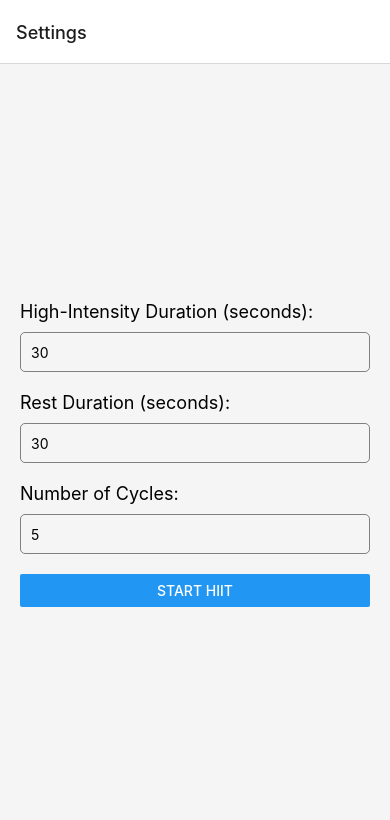
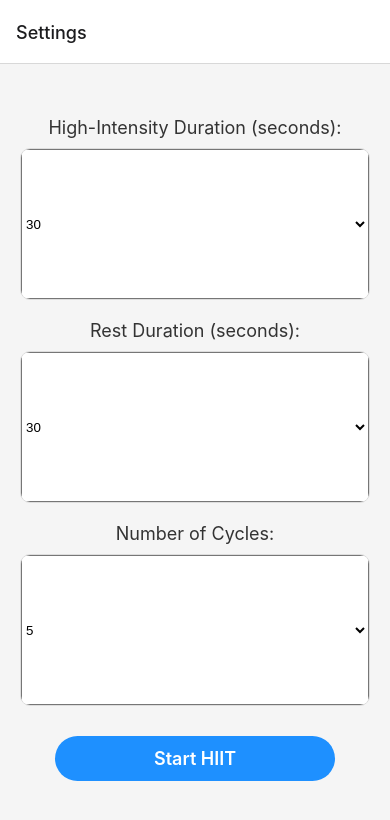
Before and after one commit to timothybruns/HitSplit, a React Native app in the folder HitSplit/: screen /Settings in a window 390 px wide. Shown: the top 820 px of the page. Built offline with nearby package versions, Linux system fonts and the light colour scheme.

Commit message:
added styling to buttons on settings screen and timerscreen

```diff
--- a/HitSplit/package.json
+++ b/HitSplit/package.json
@@ -9,6 +9,7 @@
     "web": "expo start --web"
   },
   "dependencies": {
+    "@react-native-picker/picker": "^2.8.0",
     "@react-navigation/bottom-tabs": "^6.6.1",
     "@react-navigation/drawer": "^6.7.2",
     "@react-navigation/native": "^6.1.18",
@@ -19,6 +20,9 @@
     "pod-install": "^0.2.2",
     "react": "18.2.0",
     "react-native": "0.74.5",
+    "react-native-circular-progress": "^1.4.0",
+    "react-native-picker": "^4.3.7",
+    "react-native-progress": "^5.0.1",
     "react-native-safe-area-context": "^4.10.9",
     "react-native-screens": "^3.34.0"
   },
--- a/HitSplit/screens/SettingsScreen.js
+++ b/HitSplit/screens/SettingsScreen.js
@@ -1,56 +1,71 @@
 import React, { useState } from 'react';
-import { View, Text, TextInput, Button, StyleSheet, TouchableWithoutFeedback, Keyboard } from 'react-native';
+import { View, Text, StyleSheet, TouchableWithoutFeedback, Keyboard, TouchableOpacity } from 'react-native';
+import { Picker } from '@react-native-picker/picker';
 
 const SettingsScreen = ({ navigation }) => {
-  const [highIntensityDuration, setHighIntensityDuration] = useState('30');
-  const [restDuration, setRestDuration] = useState('30');
-  const [cycles, setCycles] = useState('5');
+  const [highIntensityDuration, setHighIntensityDuration] = useState(30);
+  const [restDuration, setRestDuration] = useState(30);
+  const [cycles, setCycles] = useState(5);
 
-  const handleNumericInput = (value, setValue) => {
-    if (value === '' || /^[0-9\b]+$/.test(value)) {
-      setValue(value);
-    }
+  const renderPickerItems = (range) => {
+    return range.map((item) => (
+      <Picker.Item key={item} label={String(item)} value={item} />
+    ));
   };
 
   return (
-    // Dismiss keyboard when tapping outside input fields
     <TouchableWithoutFeedback onPress={Keyboard.dismiss}>
       <View style={styles.container}>
+        {/* High-Intensity Duration Picker */}
         <Text style={styles.label}>High-Intensity Duration (seconds):</Text>
-        <TextInput
-          style={styles.input}
-          value={highIntensityDuration}
-          onChangeText={(value) => handleNumericInput(value, setHighIntensityDuration)}
-          keyboardType="numeric"
-          returnKeyType="done"
-        />
+        <View style={styles.pickerContainer}>
+          <Picker
+            selectedValue={highIntensityDuration}
+            style={styles.picker}
+            itemStyle={styles.pickerItem}
+            onValueChange={(value) => setHighIntensityDuration(value)}
+          >
+            {renderPickerItems([...Array(121).keys()].slice(10))}
+          </Picker>
+        </View>
 
+        {/* Rest Duration Picker */}
         <Text style={styles.label}>Rest Duration (seconds):</Text>
-        <TextInput
-          style={styles.input}
-          value={restDuration}
-          onChangeText={(value) => handleNumericInput(value, setRestDuration)}
-          keyboardType="numeric"
-          returnKeyType="done"
-        />
+        <View style={styles.pickerContainer}>
+          <Picker
+            selectedValue={restDuration}
+            style={styles.picker}
+            itemStyle={styles.pickerItem}
+            onValueChange={(value) => setRestDuration(value)}
+          >
+            {renderPickerItems([...Array(121).keys()].slice(10))}
+          </Picker>
+        </View>
 
+        {/* Cycles Picker */}
         <Text style={styles.label}>Number of Cycles:</Text>
-        <TextInput
-          style={styles.input}
-          value={cycles}
-          onChangeText={(value) => handleNumericInput(value, setCycles)}
-          keyboardType="numeric"
-          returnKeyType="done"
-        />
+        <View style={styles.pickerContainer}>
+          <Picker
+            selectedValue={cycles}
+            style={styles.picker}
+            itemStyle={styles.pickerItem}
+            onValueChange={(value) => setCycles(value)}
+          >
+            {renderPickerItems([...Array(21).keys()].slice(1))}
+          </Picker>
+        </View>
 
-        <Button
-          title="Start HIIT"
+        {/* Start HIIT Pill Button */}
+        <TouchableOpacity
+          style={styles.pillButton}
           onPress={() => navigation.navigate('Timer', {
-            highIntensityDuration: parseInt(highIntensityDuration) || 0,
-            restDuration: parseInt(restDuration) || 0,
-            cycles: parseInt(cycles) || 0
+            highIntensityDuration,
+            restDuration,
+            cycles,
           })}
-        />
+        >
+          <Text style={styles.pillButtonText}>Start HIIT</Text>
+        </TouchableOpacity>
       </View>
     </TouchableWithoutFeedback>
   );
@@ -66,14 +81,41 @@ const styles = StyleSheet.create({
   label: {
     fontSize: 18,
     marginBottom: 10,
+    textAlign: 'center',
+    color: '#333',
   },
-  input: {
-    height: 40,
-    borderColor: 'gray',
+  pickerContainer: {
     borderWidth: 1,
+    borderColor: '#ddd',
+    borderRadius: 10,
     marginBottom: 20,
-    paddingHorizontal: 10,
-    borderRadius: 5,
+    overflow: 'hidden',
+  },
+  picker: {
+    height: 150,
+    width: '100%',
+    alignSelf: 'center',
+  },
+  pickerItem: {
+    fontSize: 24,
+    height: 150,
+    color: '#333',
+  },
+  pillButton: {
+    backgroundColor: '#1e90ff',  // Blue button background color
+    paddingVertical: 12,         // Adjust vertical padding
+    paddingHorizontal: 40,       // Adjust horizontal padding for pill effect
+    borderRadius: 25,            // Rounded corners for pill shape
+    marginVertical: 10,
+    alignItems: 'center',
+    justifyContent: 'center',
+    width: '80%',                // Width for pill button appearance
+    alignSelf: 'center',
+  },
+  pillButtonText: {
+    color: 'white',
+    fontSize: 18,
+    fontWeight: '600',
   },
 });
 
--- a/HitSplit/screens/TimerScreen.js
+++ b/HitSplit/screens/TimerScreen.js
@@ -1,5 +1,6 @@
 import React, { useState, useEffect } from 'react';
-import { View, Text, Button, StyleSheet } from 'react-native';
+import { View, Text, TouchableOpacity, StyleSheet } from 'react-native';
+import * as Progress from 'react-native-progress';
 import AudioCue from '../components/AudioCue';
 
 const TimerScreen = ({ route, navigation }) => {
@@ -7,13 +8,17 @@ const TimerScreen = ({ route, navigation }) => {
   const [currentCycle, setCurrentCycle] = useState(1);
   const [isHighIntensity, setIsHighIntensity] = useState(true);
   const [timer, setTimer] = useState(highIntensityDuration);
+  const [progress, setProgress] = useState(1);  // Start with full progress (1)
+  const [isPaused, setIsPaused] = useState(false); // New state for pause/play
 
   useEffect(() => {
     if (timer === 0) {
       if (isHighIntensity) {
         setTimer(restDuration);
+        setProgress(1);  // Reset progress to full
       } else {
         setTimer(highIntensityDuration);
+        setProgress(1);  // Reset progress to full
         setCurrentCycle(currentCycle + 1);
       }
       setIsHighIntensity(!isHighIntensity);
@@ -24,20 +29,49 @@ const TimerScreen = ({ route, navigation }) => {
       navigation.navigate('Settings');
     }
 
-    const interval = setInterval(() => {
-      setTimer(timer - 1);
-    }, 1000);
+    if (!isPaused) {
+      const interval = setInterval(() => {
+        setTimer((prev) => prev - 1);
+        const duration = isHighIntensity ? highIntensityDuration : restDuration;
+        setProgress((timer - 1) / duration);  // Update progress to decrease
+      }, 1000);
 
-    return () => clearInterval(interval);
-  }, [timer, isHighIntensity, currentCycle]);
+      return () => clearInterval(interval);
+    }
+  }, [timer, isHighIntensity, currentCycle, isPaused]);
+
+  const togglePause = () => {
+    setIsPaused(!isPaused);  // Toggle pause state
+  };
 
   return (
     <View style={styles.container}>
-      <Text style={styles.timerText}>
-        {isHighIntensity ? 'High Intensity' : 'Rest'}: {timer}s
+      <Progress.Circle
+        size={300}
+        progress={progress}  // Countdown effect with clockwise motion
+        showsText={true}
+        formatText={() => `${timer}s`}
+        color={isHighIntensity ? '#ff6347' : '#1e90ff'}
+        thickness={10}
+        textStyle={styles.timerText}
+        strokeCap="round"
+        borderWidth={0}
+        scaleY={-1}  // Ensures clockwise motion
+      />
+      <Text style={styles.statusText}>
+        {isHighIntensity ? 'High Intensity' : 'Rest'}
       </Text>
       <Text style={styles.cycleText}>Cycle: {currentCycle}/{cycles}</Text>
-      <Button title="Stop" onPress={() => navigation.navigate('Settings')} />
+
+      {/* Custom Pill-Shaped Pause/Play Button */}
+      <TouchableOpacity style={styles.pillButton} onPress={togglePause}>
+        <Text style={styles.buttonText}>{isPaused ? 'Resume' : 'Pause'}</Text>
+      </TouchableOpacity>
+
+      {/* Custom Pill-Shaped Stop Button */}
+      <TouchableOpacity style={styles.pillButton} onPress={() => navigation.navigate('Settings')}>
+        <Text style={styles.buttonText}>Stop</Text>
+      </TouchableOpacity>
     </View>
   );
 };
@@ -50,12 +84,32 @@ const styles = StyleSheet.create({
     backgroundColor: '#f5f5f5',
   },
   timerText: {
-    fontSize: 48,
-    marginBottom: 20,
+    fontSize: 36,
+    color: '#333',
+  },
+  statusText: {
+    fontSize: 24,
+    marginTop: 20,
+    marginBottom: 10,
+    color: '#666',
   },
   cycleText: {
-    fontSize: 24,
+    fontSize: 18,
+    color: '#333',
     marginBottom: 40,
+  },
+  pillButton: {
+    backgroundColor: '#1e90ff',  // Button background color
+    paddingVertical: 10,
+    paddingHorizontal: 40,
+    borderRadius: 25,  // Rounded corners for pill shape
+    marginVertical: 10,
+    alignItems: 'center',
+  },
+  buttonText: {
+    fontSize: 18,
+    color: '#fff',  // Button text color
+    fontWeight: 'bold',
   },
 });
 
```
Also changed, not shown: 1 other file (tests, documents, lock files or other folders).
